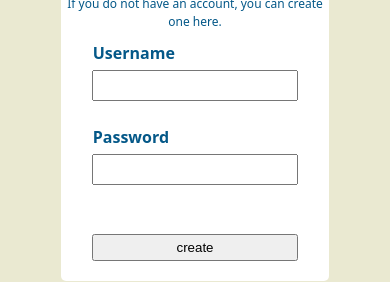
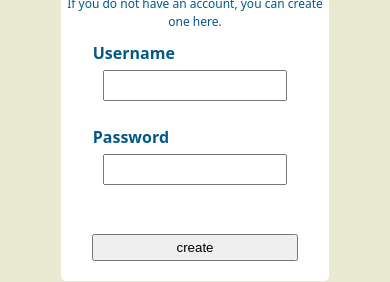
Before and after one commit to amcpc4k-maker/Logic-Gate-Simulator, a React (Vite) app: page /login in a window 390 px wide. Shown: the part 292-574 px from the top of the page. Built offline with nearby package versions, Linux system fonts and the light colour scheme.

Commit message:
Update app.css

```diff
--- a/frontend/src/stylesheets/app.css
+++ b/frontend/src/stylesheets/app.css
@@ -1209,7 +1209,7 @@ label {
 
 input {
   height: 31px;
-  width: 80%;
+  width: 71%;
 }
 
 .or-txt {
```
